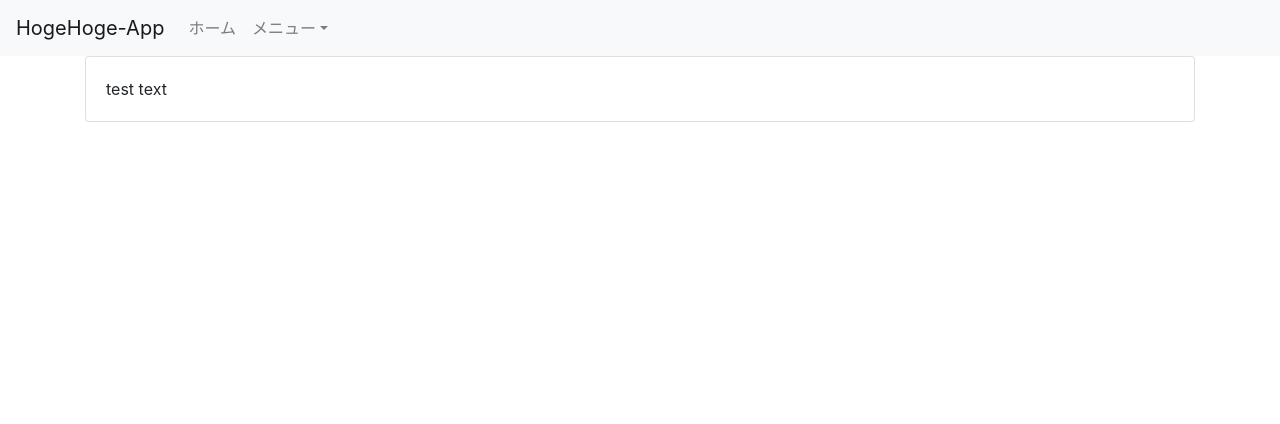
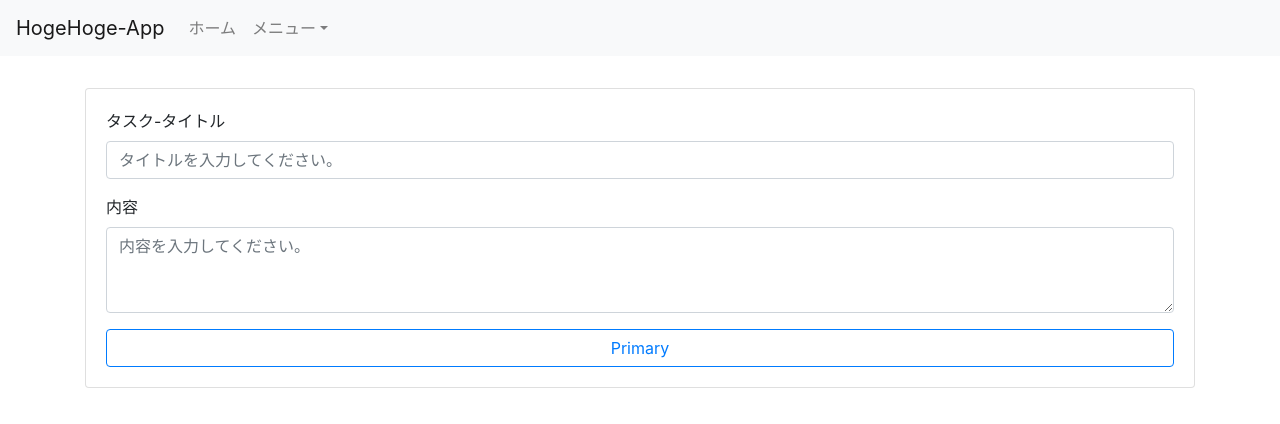
Before and after one commit to Seike0112/Seike0112, a React (Create React App) app: page / in a window 1280 px wide. Shown: the top 424 px of the page. Built offline with nearby package versions, Linux system fonts and the light colour scheme.

Commit message:
create reducer作成

```diff
--- a/src/components/App.js
+++ b/src/components/App.js
@@ -1,18 +1,41 @@
-import React from 'react';
+import React, { useState } from 'react';
 import 'bootstrap/dist/css/bootstrap.min.css';
-import { Card } from 'react-bootstrap';
+import { Container, Card, Form, Button } from 'react-bootstrap';
 
 import Nav from './Nav'
 
 const App = () => {
+  const [title, setTitle] = useState('')
+  const [body, setBody] = useState('')
+
+  const handleCreate = () => {
+
+  }
+
   return (
     <>
       <Nav />
-      <div className="container">
-        <Card>
-          <Card.Body>test text</Card.Body>
+      <Container style={{ paddingTop: "2rem" }}>
+        <Card style={{ width: '100%' }}>
+          <Card.Body>
+            <Form>
+              <Form.Group controlId="TitleInput">
+                <Form.Label>タスク-タイトル</Form.Label>
+                <Form.Control type="text" value={title} placeholder="タイトルを入力してください。" onChange={e => { setTitle(e.target.value) }}></Form.Control>
+              </Form.Group>
+              <Form.Group controlId="BodyInput">
+                <Form.Label>内容</Form.Label>
+                <Form.Control as="textarea" value={body} rows="3" placeholder="内容を入力してください。" onChange={e => {
+                  setBody(e.target.value)
+                }}></Form.Control>
+              </Form.Group>
+              <div className="button-area">
+                <Button type="submit" variant="outline-primary" size="md" style={{ width: '100%' }} onClick={handleCreate}>Primary</Button>
+              </div>
+            </Form>
+          </Card.Body>
         </Card>
-      </div>
+      </Container>
     </>
   );
 }
```
Also changed, not shown: src/reducers/index.js (added, +17 -0 lines).
